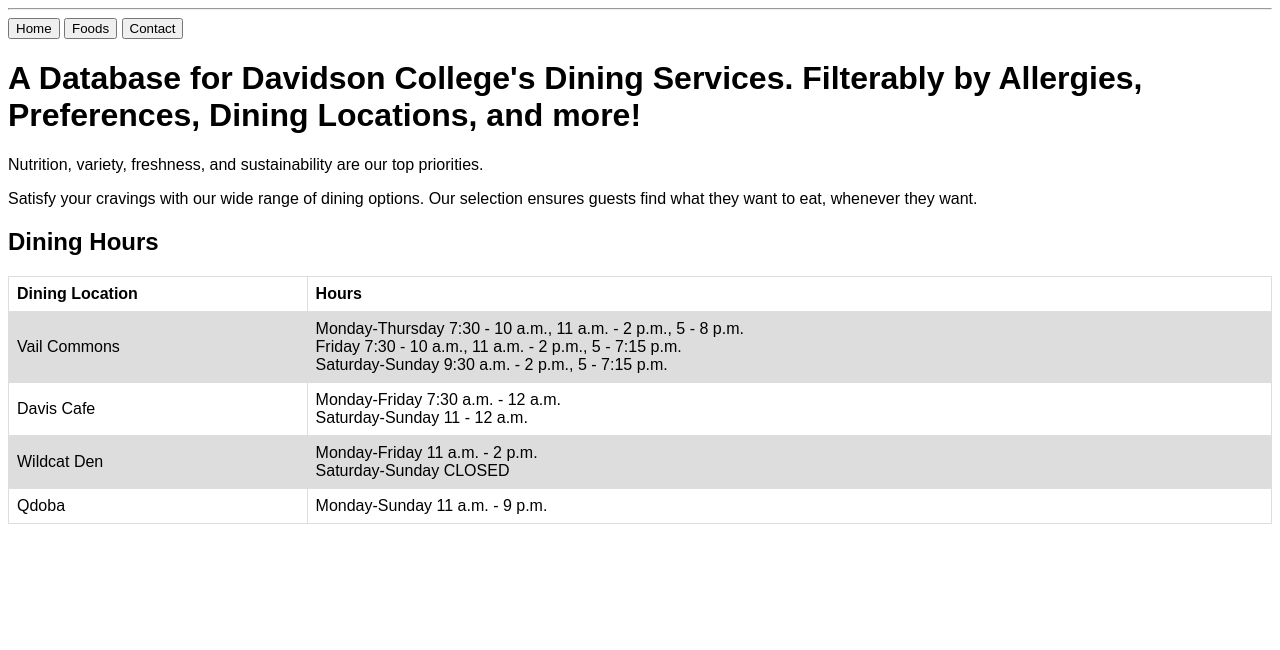
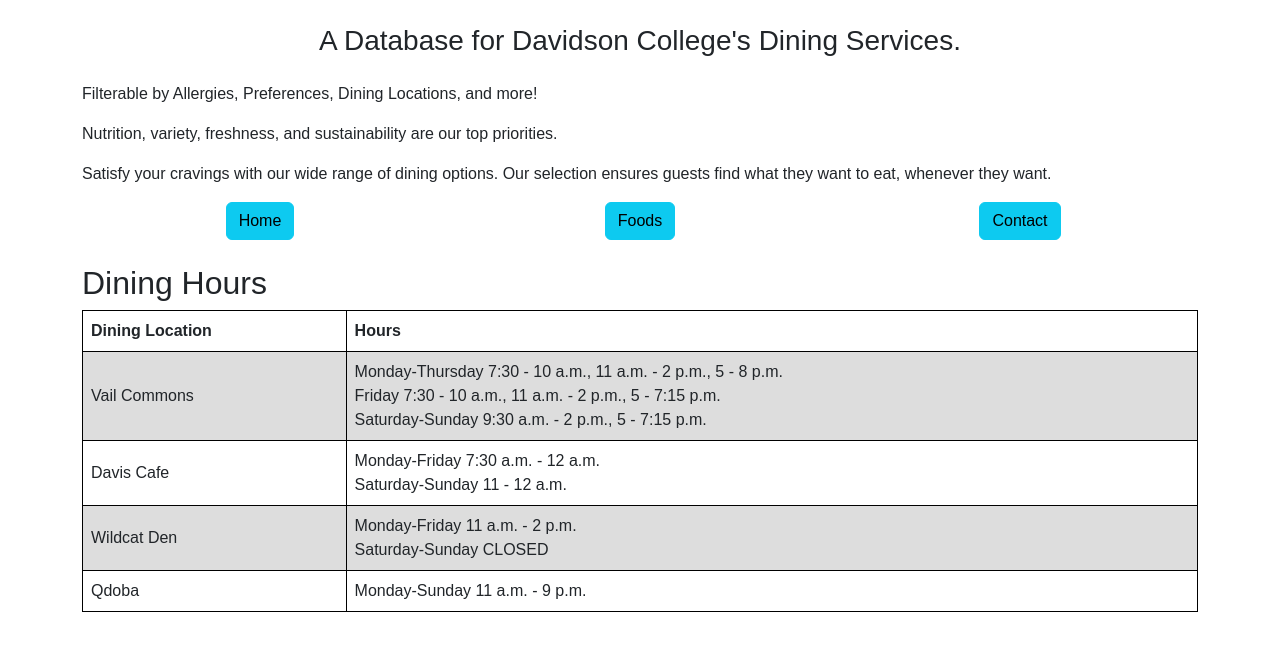
Before and after one commit to yuahmed/353-DBS-final, a website: page example_frontend_backend/frontend/index.html in a window 1280 px wide. Drawn offline with nearby package versions, Linux system fonts and the light colour scheme; a web font is replaced by a local one.

Commit message:
updated website styling

```diff
--- a/example_frontend_backend/frontend/filter.js
+++ b/example_frontend_backend/frontend/filter.js
@@ -6,11 +6,11 @@
 
     var unique_col_values_dict = {}
 
-    allFilters = document.querySelectorAll(".table-filter")
+    allFilters = document.querySelectorAll(".table-filter");
     allFilters.forEach((filter_i) => {
         col_index = filter_i.parentElement.getAttribute("col-index");
         // alert(col_index)
-        const rows = document.querySelectorAll("#foodTable > tbody > tr")
+        const rows = document.querySelectorAll("#foodTable");
 
         rows.forEach((row) => {
             cell_value = row.querySelector("td:nth-child("+col_index+")").innerHTML;
@@ -96,8 +96,6 @@
                 display_row = false;
                 break;
             }
-
-
         }
 
         if (display_row == true) {
@@ -105,7 +103,6 @@
 
         } else {
             row.style.display = "none"
-
         }
     })
 }
--- a/example_frontend_backend/frontend/index.html
+++ b/example_frontend_backend/frontend/index.html
@@ -3,10 +3,17 @@
 <html lang="en">
 
 <head>
-	<title>Homework 3 - Tennis Data</title>
+	<title>Davidson Dining</title>
 	<meta charset="utf-8">
+
+	<!-- Bootstrap CSS -->
+	<link href="https://cdn.jsdelivr.net/npm/bootstrap@5.3.0/dist/css/bootstrap.min.css" rel="stylesheet">
+
+	<!-- Font -->
+	<link href="https://fonts.cdnfonts.com/css/dm-sans?styles=50586" rel="stylesheet" />
+
+	<!-- CSS  -->
 	<link rel="stylesheet" href="style.css">
-	<script src="./filter.js"></script>
 </head>
 
 <body>
@@ -27,41 +34,46 @@
 		contact us (suggestions) page,
 	-->
 
-	<hr>
-	<!--Buttons for chosing sections.-->
-	<button type="button" id="homeBtn"> Home </button>
-	<button type="button" id="foodBtn"> Foods </button>
-	<button type="button" id="contactBtn"> Contact </button>
-
 	<!-- home section: to be done -->
 	<div id="homeSection">
-		<h1>A Database for Davidson College's Dining Services. Filterably by Allergies, Preferences, Dining Locations, and more!</h1>
+		<div class="container">
+			<div class="row">
+				<div class="col-12 mt-4">
+					<h3 class="text-center">A Database for Davidson College's Dining Services. </h3>
+					<p class="mt-4">Filterable by Allergies, Preferences, Dining Locations, and more!</p>
 					<p>Nutrition, variety, freshness, and sustainability are our top priorities.</p>
-		<p> Satisfy your cravings with our wide range of dining options. Our selection ensures guests find what they want to eat, whenever they want. <p>
-		<head>
-		<style>
-		table {
-			  font-family: arial, sans-serif;
-			  border-collapse: collapse;
-			  width: 100%;
-			}
+					<p> Satisfy your cravings with our wide range of dining options. Our selection ensures guests find
+						what they
+						want to eat, whenever they want.
+					</p>
+				</div>
+			</div>
+			<div class="row">
+				<div class="col-4">
+					<div class="d-flex flex-column align-items-center">
+						<!--Buttons for chosing sections.-->
+						<button type="button" class="btn btn-info" id="homeBtn"> Home </button>
+					</div>
+				</div>
 
-			td, th {
-			  border: 1px solid #dddddd;
-			  text-align: left;
-			  padding: 8px;
-			}
+				<div class="col-4">
+					<div class="d-flex flex-column align-items-center">
+						<button type="button" class="btn btn-info" id="foodBtn"> Foods </button>
+					</div>
+				</div>
+				<div class="col-4">
+					<div class="d-flex flex-column align-items-center">
+						<button type="button" class="btn btn-info" id="contactBtn"> Contact </button>
 
-			tr:nth-child(even) {
-			  background-color: #dddddd;
-			}
-			</style>
-			</head>
-			<body>
+					</div>
+				</div>
+			</div>
 
-			<h2>Dining Hours</h2>
+			<div class="row">
+				<div class="col-12">
+					<h2 class="mt-4">Dining Hours</h2>
 
-			<table>
+					<table class="timings">
 						<tr>
 							<th>Dining Location</th>
 							<th>Hours</th>
@@ -87,19 +99,30 @@
 							<td>Monday-Sunday 11 a.m. - 9 p.m.</td>
 						</tr>
 					</table>
-		</body>
+				</div>
+			</div>
+		</div>
+	</div>
 
-	</div>
 	<!-- tournaments section (hidden by default) -->
 	<div id="foodSection" style="display: none;">
-		<h1> Food Data by Ingredient</h1>
-		<p> Please insert the ingredient you want in your food. <p>
-		<p> NOTE: This shows all foods with an ingredient that contains what you typed. For example, if you type "let," it will show foods with "lettuce". <p>
+		<div class="container">
+			<div class="row mt-4">
+				<h3> Food Data</h3>
+				<p> Please insert the ingredient you want in your food.
+				<p>
+				<p> NOTE: <br> This shows all foods with an ingredient that contains what you typed. For example, if you
+					type
+					"let,"
+					it will show foods with "lettuce".
+				<p>
 				<p> TIP: Type nothing to display all foods. </p>
+
 				<form id="foodForm">
 					<label for="i_name">Ingredient Name:</label>
 					<input type="text" id="i_name" name="i_name" placeholder="(required)" required><br>
-			<button type="button" id="foodFetchBtn">Click to display food information</button>
+					<button type="button" class="btn btn-success mt-4" id="foodFetchBtn">Click here to display food
+						information</button>
 				</form>
 				<!-- Buttons for sorting.
 				<button id="sortNameBtn">Sort by Name</button>
@@ -111,26 +134,26 @@
 				<button id="sortLevelBtn">Sort by Level</button>
 				<button id="reverseSortLevelBtn">Reverse Sort by Level</button> -->
 
-		<table id="foodTable">
+				<table id="foodTable" class="mt-5">
 					<thead>
-				<th col-index = 1>Employee ID</th>
-				<th col-index = 2>Gender
+						<th col-index=1>Employee ID</th>
+						<th col-index=2>Gender
 							<select class="table-filter" onchange="filter_rows()">
 								<option value="all"></option>
 							</select>
 						</th>
 
-				<th col-index = 3>Department
+						<th col-index=3>Department
 							<select class="table-filter" onchange="filter_rows()">
 								<option value="all"></option>
 							</select>
 						</th>
-				<th col-index = 4>Status
+						<th col-index=4>Status
 							<select class="table-filter" onchange="filter_rows()">
 								<option value="all"></option>
 							</select>
 						</th>
-				<th col-index = 5>Office
+						<th col-index=5>Office
 							<select class="table-filter" onchange="filter_rows()">
 								<option value="all"></option>
 							</select>
@@ -224,9 +247,23 @@
 						</tr>
 					</tbody>
 				</table>
-				<!-- <script>getUniqueValuesFromColumn()
-		</script> -->
-		<script id = "theFilter">
+			</div>
+		</div>
+	</div>
+
+	<!-- Contact Section (hidden by default) -->
+	<div id="contactSection" style="display: none;">
+		<h1> Want to contact us? </h1>
+		<p> Email us at pivarghese@davidson.edu or call us at 704-894-2076</p>
+	</div>
+
+	<script src="./filter.js"></script>
+
+	<script src="script.js"></script>
+
+	<script>getUniqueValuesFromColumn()
+		</script>
+	<script id="theFilter">
 		window.onload = () => {
 			console.log(document.querySelector("#foodTable > tbody > tr:nth-child(1) > td:nth-child(2) ").innerHTML);
 		};
@@ -234,12 +271,7 @@
 		getUniqueValuesFromColumn()
 
 	</script>
-	</div>
-	<!-- Contact Section (hidden by default) -->
-	<div id="contactSection" style="display: none;">
-		<h1> Want to contact us? </h1>
-		<p> Email us at pivarghese@davidson.edu or call us at 704-894-2076<p>
-	</div>
-	<script src="script.js"></script>
+
 </body>
+
 </html>
--- a/example_frontend_backend/frontend/script.js
+++ b/example_frontend_backend/frontend/script.js
@@ -190,7 +190,7 @@
 
     var col_cell_value_dict = {};
 
-    const rows = document.querySelectorAll("#foodTable tbody tr");
+    const rows = document.querySelectorAll("#foodTable");
     rows.forEach((row) => {
         var display_row = true;
 
@@ -208,7 +208,6 @@
                 break;
             }
 
-
         }
 
         if (display_row == true) {
--- a/example_frontend_backend/frontend/style.css
+++ b/example_frontend_backend/frontend/style.css
@@ -1,8 +1,25 @@
+body{
+    font-family: 'DM Sans', sans-serif;
+}
+
+.timings {
+    font-family: arial, sans-serif;
+    border-collapse: collapse;
+    width: 100%;
+}
+
+td,
+th {
+    border: 1px solid #dddddd;
+    text-align: left;
+    padding: 8px;
+}
+
+tr:nth-child(even) {
+    background-color: #dddddd;
+}
 /* Adds borders to tables */
 table, th, td, tr, tbody {
     border: 1px solid black;
     font-family: arial, sans-serif;
 }
-body{
-    font-family: arial, sans-serif;
-}
```
Lines whose indentation alone changed are shown as unchanged.
